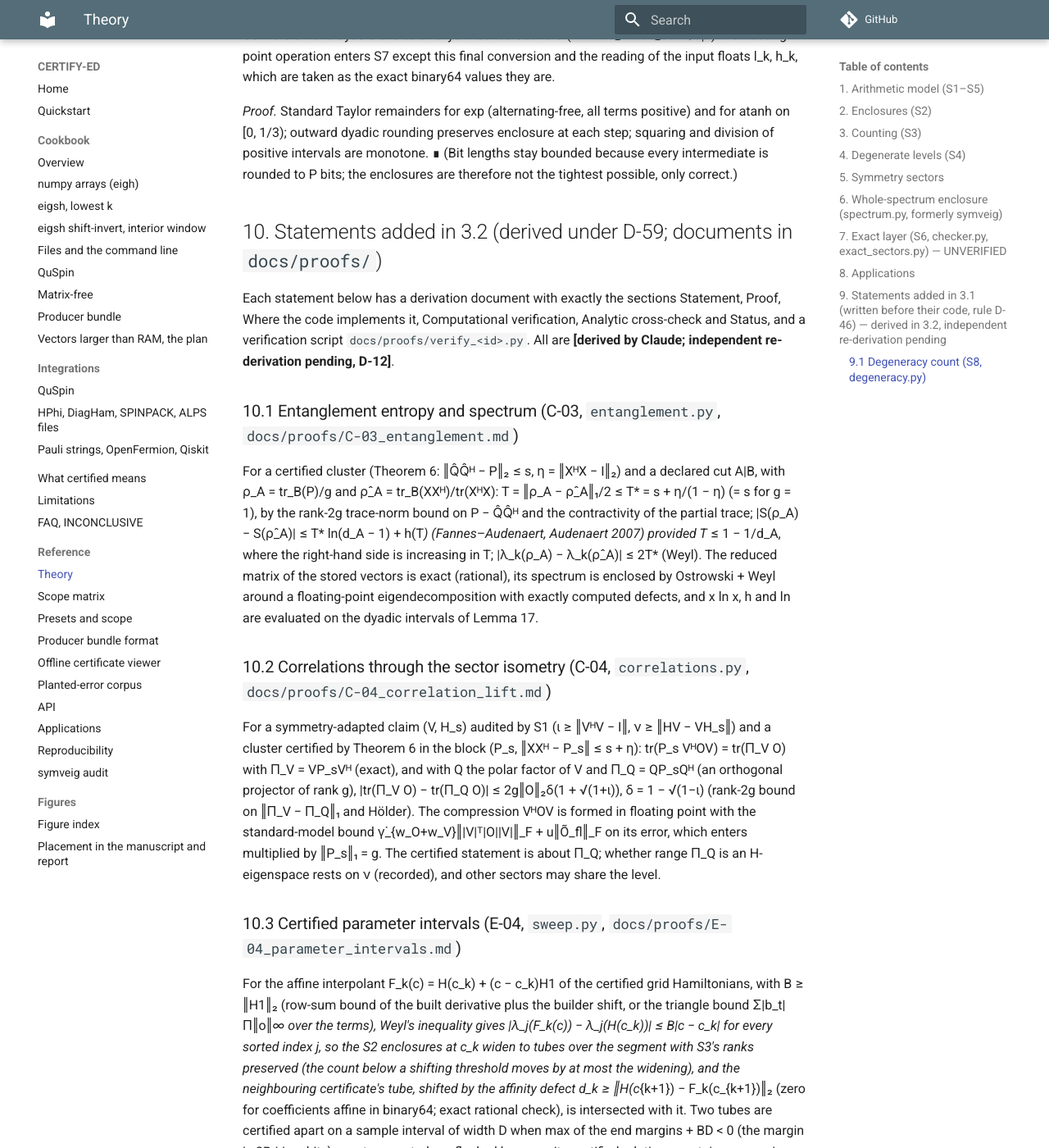
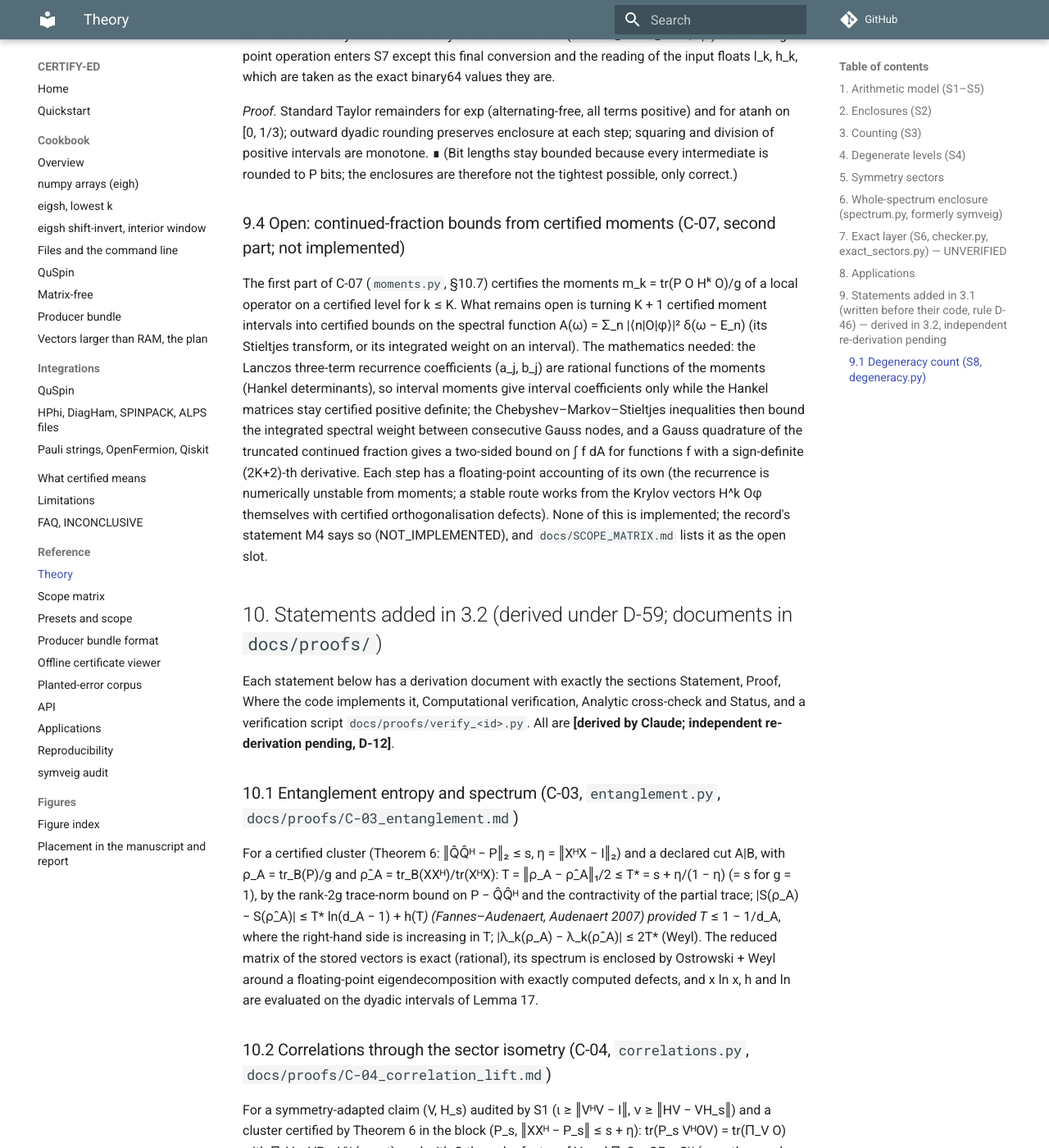
Before and after one commit to sarang-kernel/CERTIFY-ED, an MkDocs documentation site: the page built from docs/theory.md, in a window 1280 px wide and 1400 px high, scrolled down 11762 px. Shown: the whole window at 82% size. Built offline with MkDocs 1.6.1 and Material for MkDocs 9.7.7, drawn with Linux system fonts in a browser that asks for light colours; comment, search, counter and statistics services are not loaded; some of the changed text lies outside the part shown.

Commit message:
C-07 (first part): certified moments and sum rules (certify_ed.moments), derivation and docs
docs/proofs/C-07_moments.md with verify_C-07.py (418 random + 192 adversarial cases, 0 violations; run log in
docs/proofs/runs); the wrong-level negative control shifts beyond the certified widths. SCOPE_MATRIX row, theory.md
section 9.4 (continued-fraction bounds: the open part) and 10.7, CHANGELOG.

```diff
--- /dev/null
+++ b/docs/proofs/runs/verify_C-07.txt
@@ -0,0 +1,5 @@
+A rounding term covers the exact rational tr(X^H O H^k O X)/g: 200 random + 0 adversarial cases, 0 skipped (hypothesis not met), 0 violations
+B exact tr(P O H^k O)/g inside the intervals, sum rules consistent (planted clusters, tilted vectors, Heisenberg chains): 218 random + 152 adversarial cases, 0 skipped (hypothesis not met), 0 violations
+C wrong level interval refuted by the first-moment sum rule: 0 random + 40 adversarial cases, 0 skipped (hypothesis not met), 0 violations
+   negative control: s understated 10^4 x breaks the enclosure in 132/138 moments; a random orthonormal X with s = eta = 0 claimed breaks it in 138/138 moments
+TOTAL: 418 random + 192 adversarial cases; violations: 0
--- a/docs/theory.md
+++ b/docs/theory.md
@@ -443,6 +443,20 @@ values they are.
 positive intervals are monotone. ∎ (Bit lengths stay bounded because every intermediate is rounded to
 P bits; the enclosures are therefore not the tightest possible, only correct.)
 
+### 9.4 Open: continued-fraction bounds from certified moments (C-07, second part; not implemented)
+
+The first part of C-07 (`moments.py`, §10.7) certifies the moments m_k = tr(P O Hᵏ O)/g of a local operator on a
+certified level for k ≤ K. What remains open is turning K + 1 certified moment intervals into certified bounds on the
+spectral function A(ω) = Σ_n |⟨n|O|φ⟩|² δ(ω − E_n) (its Stieltjes transform, or its integrated weight on an interval). The
+mathematics needed: the Lanczos three-term recurrence coefficients (a_j, b_j) are rational functions of the moments
+(Hankel determinants), so interval moments give interval coefficients only while the Hankel matrices stay certified
+positive definite; the Chebyshev–Markov–Stieltjes inequalities then bound the integrated spectral weight between
+consecutive Gauss nodes, and a Gauss quadrature of the truncated continued fraction gives a two-sided bound on
+∫ f dA for functions f with a sign-definite (2K+2)-th derivative. Each step has a floating-point accounting of its own
+(the recurrence is numerically unstable from moments; a stable route works from the Krylov vectors H^k Oφ themselves
+with certified orthogonalisation defects). None of this is implemented; the record's statement M4 says so
+(NOT_IMPLEMENTED), and `docs/SCOPE_MATRIX.md` lists it as the open slot.
+
 ## 10. Statements added in 3.2 (derived under D-59; documents in `docs/proofs/`)
 
 Each statement below has a derivation document with exactly the sections Statement, Proof, Where the code
@@ -518,3 +532,15 @@ A − σB = L(C − σI)Lᴴ, so ν(A − σB) = #{λ < σ} (Sylvester); a facto
 (LDLᴴ plus the forming error ‖u|σ||B| + u|M̂|‖_∞) satisfies #{λ < σ − b/β_c} ≤ ν ≤ #{λ ≤ σ + b/β_c}, because bI ⪯ (b/β_c)B;
 ν = k with pairwise disjoint enclosures above which σ − b/β_c lies makes the enclosures the k lowest eigenvalues and
 gives λ_{k+1} ≥ σ − b/β_c. A declared λ_min(B) is a named hypothesis (CERTIFIED_UNDER_HYPOTHESIS).
+
+### 10.7 Certified moments and sum rules (C-07 first part, `moments.py`, `docs/proofs/C-07_moments.md`)
+
+For a certified cluster (P, g stored vectors X, s, η) and Hermitian O: |tr(PM) − tr(XXᴴM)| ≤ (2gs + gη)‖M‖₂ for every
+Hermitian M (trace norm of P − Q̂Q̂ᴴ ≤ 2gs by rank, of Q̂(M² − I)Q̂ᴴ ≤ gη; Hölder), applied to M = OHᵏO with ‖M‖ ≤ ‖O‖²‖H‖ᵏ.
+tr(XXᴴOHᵏO) = Σ_i ⟨Ox_i, HᵏOx_i⟩ is evaluated by one application of O and k of H to the stored vectors with the Theorem 1
+style entrywise bounds γ̇_w|O||x|, γ̇_w|H||z| propagated as D_k = ‖H‖D_{k−1} + ε_k, the polarisation identity for the error
+of the quadratic form, and `fp.exact_dot` for the final inner product; Hᵏ is never formed. Sum rules: m₀ = tr(PO²)/g and
+m₁ − tr(PHPO²)/g = tr(P[O,[H,O]])/(2g) (HP = PH, cyclicity), with tr(PHPO²)/g ∈ [a, b]·m₀; the right-hand sides are
+certified by Theorem 6 on the explicitly formed matrices (product chains with the entrywise bound γ_M|F₁|⋯|F_m| and the
+Hermitian average), and the record states whether the two certified intervals overlap (CERTIFIED) or not (FAILED). The
+continued-fraction part is open (§9.4).
```
Also changed, not shown: CHANGELOG.md (+15 -0 lines), docs/SCOPE_MATRIX.md (+1 -0 lines), docs/proofs/C-07_moments.md (added, +155 -0 lines), docs/proofs/verify_C-07.py (+10 -4 lines).
